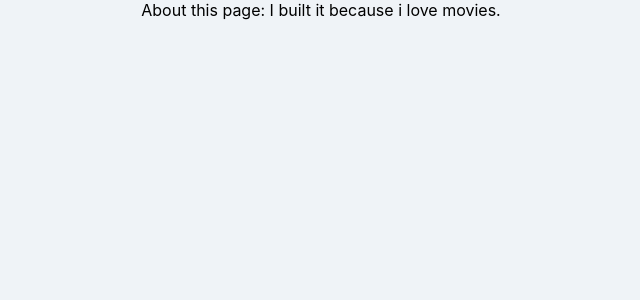
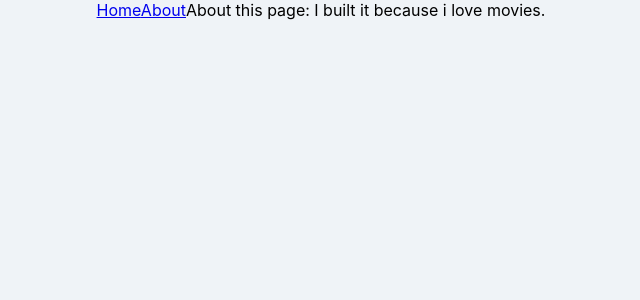
Before and after one commit to tonnac/React, a React (Create React App) app in the folder Projects/movie_app_2019/: page /#/about in a window 1280 px wide. Shown: the top 300 px of the page, without its empty margins (319-959 px from the left). Built offline with nearby package versions, Linux system fonts and the light colour scheme.

Commit message:
MovieApp - 6.2 Building the Navigation

```diff
--- a/Projects/movie_app_2019/src/App.js
+++ b/Projects/movie_app_2019/src/App.js
@@ -1,11 +1,13 @@
 import React from "react";
 import { HashRouter, Route } from "react-router-dom";
+import Navgiation from "./components/Navigation";
 import About from "./routes/About";
 import Home from "./routes/Home";
 
 function App() {
   return (
     <HashRouter>
+      <Navgiation />
       <Route path="/" exact={true} component={Home} />
       <Route path="/about" component={About} />
     </HashRouter>
--- /dev/null
+++ b/Projects/movie_app_2019/src/components/Navigation.js
@@ -0,0 +1,13 @@
+import React from "react";
+import { Link } from "react-router-dom";
+
+function Navigation() {
+  return (
+    <div>
+      <Link to="/">Home</Link>
+      <Link to="/about">About</Link>
+    </div>
+  );
+}
+
+export default Navigation;
```
Also changed, not shown: Projects/movie_app_2019/src/components/Navigation.css (added).
